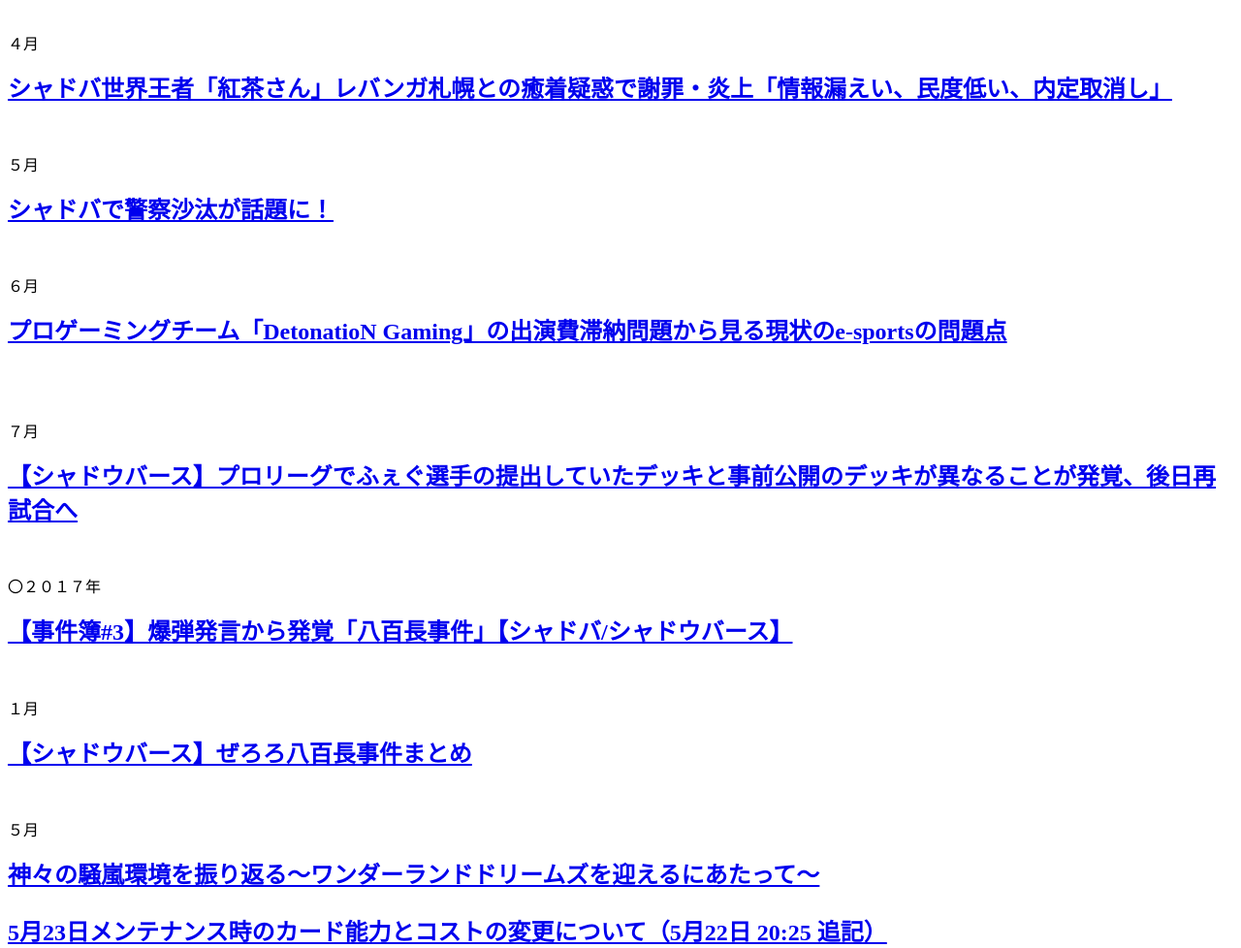
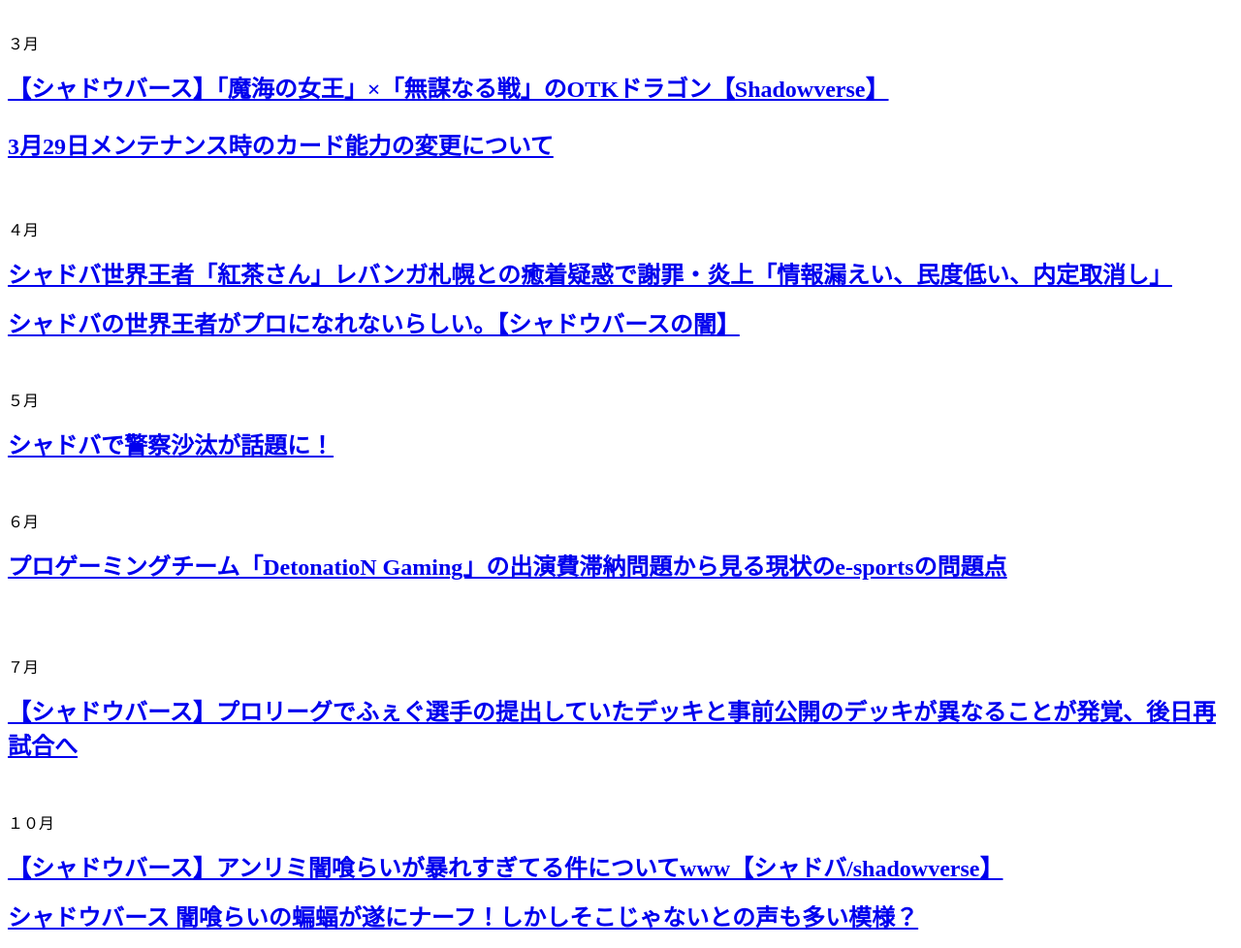
Before and after one commit to rentacka/shadowbamatome, a plain HTML site: page index.html in a window 1280 px wide. Shown: the part 1540-2518 px from the top of the page at 97% size. Drawn offline with Linux system fonts and the light colour scheme.

Commit message:
ナーフの年表間違いを修正

```diff
--- a/index.html
+++ b/index.html
@@ -23,13 +23,6 @@
 <h1 class="auto-style2"><a href="https://www.youtube.com/watch?v=sd3cY5YE_uA">
 【事件簿#5】怒られ覚悟。プロリーグで発生したヤバすぎる事件3つ！【シャドバ/シャドウバース】</a></h1>
 <p>&nbsp;</p>
-<p>７月</p>
-<h1 class="auto-style2">
-<a href="https://www.youtube.com/watch?v=kU0dkWJjn0Y&amp;feature=youtu.be">
-シャドバ、ついに焦って緊急ナーフしてしまうｗｗｗｗ【実況】</a></h1>
-<h1 class="auto-style2"><a href="https://www.youtube.com/watch?v=f6EOfEqIs_s">
-【速報】セクシー、エイラ、哀切の悪鬼が能力変更！復讐ヴァンプ大幅弱体化で新環境はどうなる？【シャドバ/シャドウバース/Shadowverse】</a></h1>
-<p>&nbsp;</p>
 <p>２月</p>
 <p class="auto-style2">
 <a data-ctbtn="2" data-cthref="https://www.google.com/url?sa=t&amp;rct=j&amp;q=&amp;esrc=s&amp;source=web&amp;cd=2&amp;cad=rja&amp;uact=8&amp;ved=2ahUKEwidz722_N7kAhXHMd4KHV1VAN0QwqsBMAF6BAgJEAQ&amp;url=https%3A%2F%2Fwww.youtube.com%2Fwatch%3Fv%3DILbJx9KzB0c&amp;usg=AOvVaw2U7BdEU2luFOkK6dfqWpsn" data-ved="2ahUKEwidz722_N7kAhXHMd4KHV1VAN0QwqsBMAF6BAgJEAQ" href="https://www.google.com/url?sa=t&amp;rct=j&amp;q=&amp;esrc=s&amp;source=web&amp;cd=2&amp;cad=rja&amp;uact=8&amp;ved=2ahUKEwidz722_N7kAhXHMd4KHV1VAN0QwqsBMAF6BAgJEAQ&amp;url=https%3A%2F%2Fwww.youtube.com%2Fwatch%3Fv%3DILbJx9KzB0c&amp;usg=AOvVaw2U7BdEU2luFOkK6dfqWpsn" onmousedown="return rwt(this,'','','','2','AOvVaw2U7BdEU2luFOkK6dfqWpsn','','2ahUKEwidz722_N7kAhXHMd4KHV1VAN0QwqsBMAF6BAgJEAQ','','',event)">
@@ -54,6 +47,13 @@
 <h1 class="auto-style2"><a href="https://プリコネまとめ.com/34288">
 【悲報】某人気シャドバ配信者、リスナーから垢を譲ってもらうｗｗｗｗ⇐禁止行為なんだが？ </a></h1>
 <p>&nbsp;</p>
+<p>７月</p>
+<h1 class="auto-style2">
+<a href="https://www.youtube.com/watch?v=kU0dkWJjn0Y&amp;feature=youtu.be">
+シャドバ、ついに焦って緊急ナーフしてしまうｗｗｗｗ【実況】</a></h1>
+<h1 class="auto-style2"><a href="https://www.youtube.com/watch?v=f6EOfEqIs_s">
+【速報】セクシー、エイラ、哀切の悪鬼が能力変更！復讐ヴァンプ大幅弱体化で新環境はどうなる？【シャドバ/シャドウバース/Shadowverse】</a></h1>
+<p>&nbsp;</p>
 <p>〇２０１８年</p>
 <h1 class="auto-style2"><a href="https://www.youtube.com/watch?v=yqVBbcpCAn8">
 【事件簿#4】RAGEで起きた事件！？「顔面一裂き事件」と「マスク剥奪事件」【シャドバ/シャドウバース】</a></h1>
@@ -66,10 +66,20 @@
 Chronogenesis東日本予選参加レポート～デッキ選択編～ </a></h1>
 <p class="mdHeading01Ttl">&nbsp;</p>
 <p class="mdHeading01Ttl">&nbsp;</p>
+<p class="mdHeading01Ttl">３月</p>
+<h1 class="auto-style2"><a href="https://www.youtube.com/watch?v=EB_FmQm5RzM">
+【シャドウバース】「魔海の女王」×「無謀なる戦」のOTKドラゴン【Shadowverse】</a></h1>
+<h3 class="auto-style2">
+<a href="https://shadowverse.jp/news/important/news-0356">
+3月29日メンテナンス時のカード能力の変更について</a></h3>
+<p class="mdHeading01Ttl">&nbsp;</p>
 <p class="mdHeading01Ttl">４月</p>
 <h1 class="auto-style2" itemprop="name">
 <a href="https://matome-search.net/koutyaaa/">
 シャドバ世界王者「紅茶さん」レバンガ札幌との癒着疑惑で謝罪・炎上「情報漏えい、民度低い、内定取消し」</a></h1>
+<h1 class="auto-style2">
+<a href="https://www.youtube.com/watch?v=CbWpVLl2hyo&amp;index=100&amp;list=PLloSdCaKLbA8zqmJGN0tP-UrM-XaV_THD">
+シャドバの世界王者がプロになれないらしい。【シャドウバースの闇】</a></h1>
 <p class="mdHeading01Ttl">&nbsp;</p>
 <p class="mdHeading01Ttl">５月</p>
 <h1 class="auto-style2"><a href="https://tre-games.com/word/22756">
@@ -85,6 +95,13 @@ Gaming」の出演費滞納問題から見る現状のe-sportsの問題点 </a><
 <a href="http://blog.livedoor.jp/shadowversemulligan/archives/32800581.html" itemprop="url">
 【シャドウバース】プロリーグでふぇぐ選手の提出していたデッキと事前公開のデッキが異なることが発覚、後日再試合へ</a></h1>
 <p class="mdHeading01Ttl">&nbsp;</p>
+<p class="mdHeading01Ttl">１０月</p>
+<h1 class="auto-style2"><a href="https://www.youtube.com/watch?v=8w81D2aEtaM">
+【シャドウバース】アンリミ闇喰らいが暴れすぎてる件についてwww【シャドバ/shadowverse】</a></h1>
+<h1 class="auto-style2">
+<a href="http://shadosoku.com/shadowverse-vampire-1198-102444.html">シャドウバース
+闇喰らいの蝙蝠が遂にナーフ！しかしそこじゃないとの声も多い模様？</a></h1>
+<p class="mdHeading01Ttl">&nbsp;</p>
 <p class="mdHeading01Ttl">〇２０１７年</p>
 <h1 class="auto-style2"><a href="https://www.youtube.com/watch?v=gODeWnsUYUk">
 【事件簿#3】爆弾発言から発覚「八百長事件」【シャドバ/シャドウバース】</a></h1>
@@ -95,9 +112,9 @@ Gaming」の出演費滞納問題から見る現状のe-sportsの問題点 </a><
 【シャドウバース】ぜろろ八百長事件まとめ</a></h1>
 <p class="mdHeading01Ttl">&nbsp;</p>
 <p class="mdHeading01Ttl">５月</p>
-<h1 class="auto-style2">
-<a href="http://aiirono-shadowverse.com/environment/kamigami-hurikaeri/">
-神々の騒嵐環境を振り返る～ワンダーランドドリームズを迎えるにあたって～</a></h1>
+<h1 class="auto-style2"><a href="https://www.youtube.com/watch?v=ngsHnrgw_9g">
+【シャドバ】バハムート！ライトニングブラスト！懐かしのランプドラゴンにテンションが上がりすぎてしまう男。【シャドウバース/Shadowverse】</a></h1>
+<h1 class="auto-style2">&nbsp;<a href="http://aiirono-shadowverse.com/environment/kamigami-hurikaeri/">神々の騒嵐環境を振り返る～ワンダーランドドリームズを迎えるにあたって～</a></h1>
 <h3 class="auto-style2">
 <a href="https://shadowverse.jp/news/important/news-0167">
 5月23日メンテナンス時のカード能力とコストの変更について（5月22日 20:25 追記）</a></h3>
@@ -110,22 +127,19 @@ Gaming」の出演費滞納問題から見る現状のe-sportsの問題点 </a><
 【動画】RAGE決勝T、マトモ選手の歴史に名を刻むプレミシーンをご覧くださいｗｗｗ【シャドバ】</a></h1>
 <p class="mdHeading01Ttl">&nbsp;</p>
 <p class="mdHeading01Ttl">７月</p>
+<h1 class="auto-style2"><a href="https://www.youtube.com/watch?v=iaztK1FgbHY">
+【シャドバ】悪夢再来！ワンダーランド産Nヴァンプがえげつないwww【シャドウバース/Shadowverse】</a></h1>
+<h1 class="auto-style2"><a href="https://www.youtube.com/watch?v=GALhUIlFGsQ">
+【ゆっくり実況】ワンドリ期ネクロ全一が！当時の経験を元に立ち回りを話します！【レガシーデッキカップ】【グランプリ】【シャドバ】Shadowverse</a></h1>
 <h2 class="auto-style2">
 <a href="https://onj-shadowverse.game-info.wiki/d/ﾆｬ･・ﾀ｡ｼ･鬣ﾉ">頭ワンダーランド</a></h2>
 <p class="mdHeading01Ttl"><span class="auto-style2">&nbsp;</span><a href="https://shadowverse.jp/news/important/news-0209"><span class="auto-style2">7月31日メンテナンス時のカード能力とコストの変更について</span></a></p>
-<h1 class="auto-style2"><a href="https://www.youtube.com/watch?v=iaztK1FgbHY">
-【シャドバ】悪夢再来！ワンダーランド産Nヴァンプがえげつないwww【シャドウバース/Shadowverse】</a></h1>
 <p class="mdHeading01Ttl">&nbsp;</p>
 <p class="mdHeading01Ttl">８月</p>
 <h1 class="auto-style2"><a href="https://app.famitsu.com/20170829_1124900/">
 『シャドウバース』ついにヘクターが修正！ 8月30日の能力変更はヘクター、ルナル、用心棒、緋色の4枚</a></h1>
 <p class="mdHeading01Ttl">&nbsp;</p>
-<p class="mdHeading01Ttl">１０月</p>
-<h1 class="auto-style2">
-<a href="http://shadosoku.com/shadowverse-vampire-1198-102444.html">シャドウバース
-闇喰らいの蝙蝠が遂にナーフ！しかしそこじゃないとの声も多い模様？</a></h1>
-<p class="mdHeading01Ttl">&nbsp;</p>
-<p class="mdHeading01Ttl">〇２０１６年</p>
+<p class="mdHeading01Ttl">&nbsp;〇２０１６年</p>
 <h1 class="auto-style2"><a href="https://www.youtube.com/watch?v=7menG5VbeKc">
 【事件簿#1】昔シャドバに起こったヤバすぎる事件、知ってる？【シャドウバース/最強デッキ】</a></h1>
 <p class="title style-scope ytd-video-primary-info-renderer">&nbsp;</p>
```
